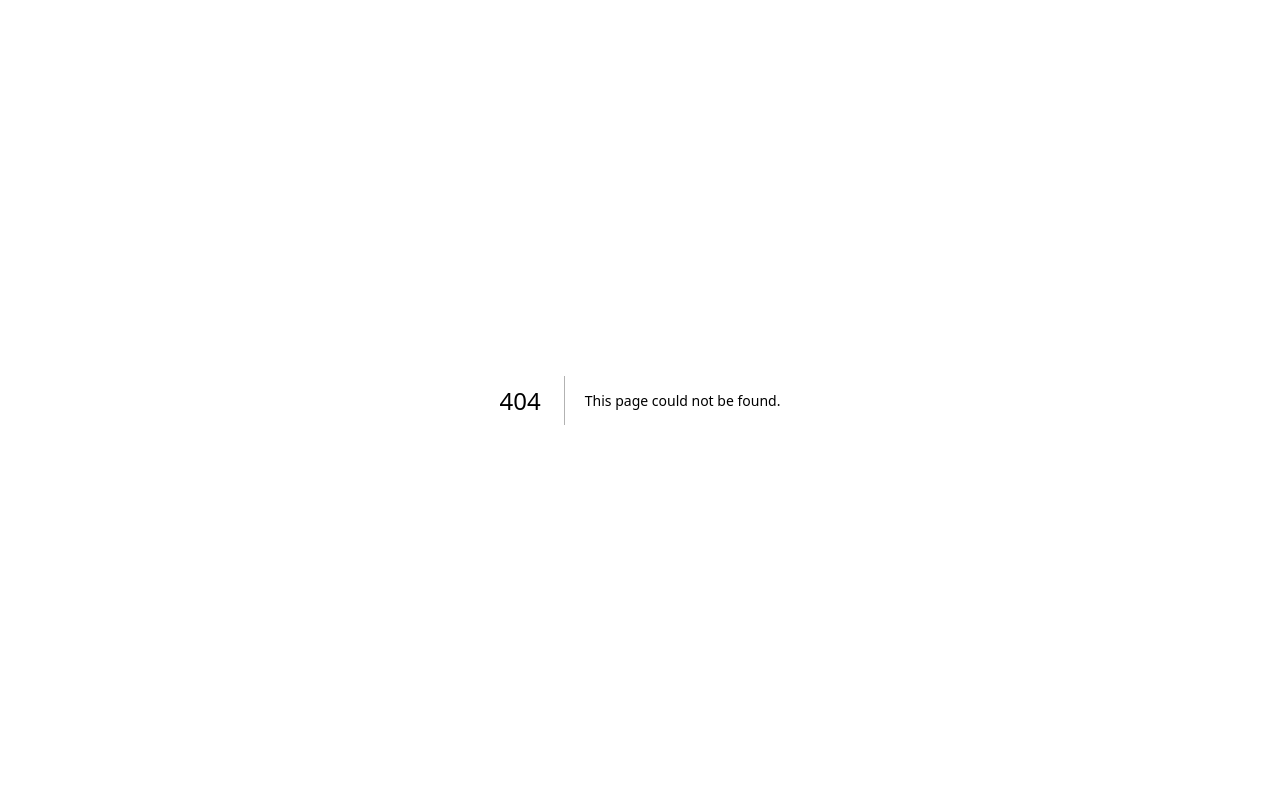
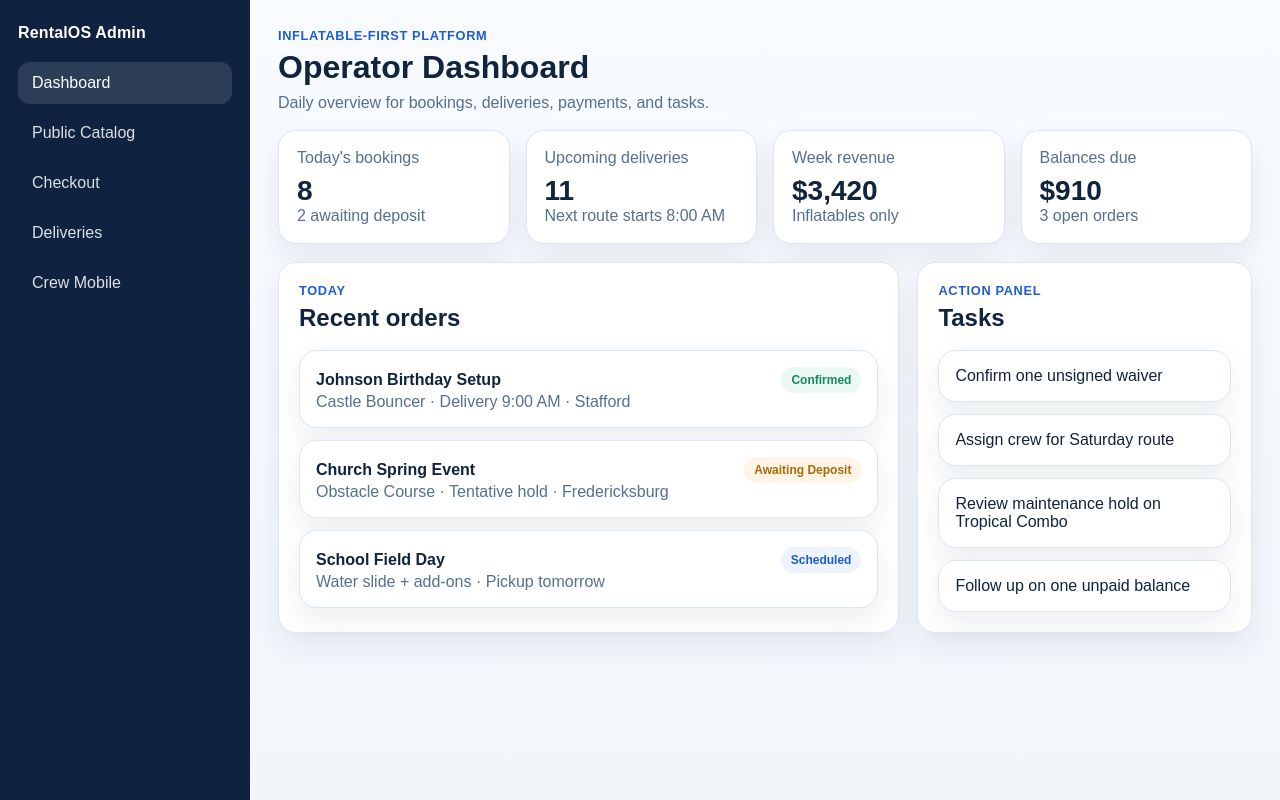
Before and after one commit to kkoly10/rental-software, a Next.js app: page /dashboard in a window 1280 px wide. Before the commit this address had no page. Built offline with nearby package versions, Linux system fonts and the light colour scheme.

Commit message:
Add dashboard page scaffold

```diff
--- /dev/null
+++ b/app/dashboard/page.tsx
@@ -0,0 +1,68 @@
+import { DashboardShell } from "@/components/layout/dashboard-shell";
+import { StatCard } from "@/components/ui/stat-card";
+import { StatusBadge } from "@/components/ui/status-badge";
+
+export default function DashboardPage() {
+  return (
+    <DashboardShell
+      title="Operator Dashboard"
+      description="Daily overview for bookings, deliveries, payments, and tasks."
+    >
+      <div className="stats-row">
+        <StatCard label="Today's bookings" value="8" meta="2 awaiting deposit" />
+        <StatCard label="Upcoming deliveries" value="11" meta="Next route starts 8:00 AM" />
+        <StatCard label="Week revenue" value="$3,420" meta="Inflatables only" />
+        <StatCard label="Balances due" value="$910" meta="3 open orders" />
+      </div>
+
+      <div className="dashboard-grid">
+        <section className="panel">
+          <div className="section-header">
+            <div>
+              <div className="kicker">Today</div>
+              <h2 style={{ margin: "6px 0 0" }}>Recent orders</h2>
+            </div>
+          </div>
+          <div className="list">
+            <div className="order-card">
+              <div className="order-row">
+                <strong>Johnson Birthday Setup</strong>
+                <StatusBadge label="Confirmed" tone="success" />
+              </div>
+              <div className="muted">Castle Bouncer · Delivery 9:00 AM · Stafford</div>
+            </div>
+            <div className="order-card">
+              <div className="order-row">
+                <strong>Church Spring Event</strong>
+                <StatusBadge label="Awaiting Deposit" tone="warning" />
+              </div>
+              <div className="muted">Obstacle Course · Tentative hold · Fredericksburg</div>
+            </div>
+            <div className="order-card">
+              <div className="order-row">
+                <strong>School Field Day</strong>
+                <StatusBadge label="Scheduled" />
+              </div>
+              <div className="muted">Water slide + add-ons · Pickup tomorrow</div>
+            </div>
+          </div>
+        </section>
+
+        <aside className="panel">
+          <div className="section-header">
+            <div>
+              <div className="kicker">Action panel</div>
+              <h2 style={{ margin: "6px 0 0" }}>Tasks</h2>
+            </div>
+          </div>
+          <div className="list">
+            <div className="order-card">Confirm one unsigned waiver</div>
+            <div className="order-card">Assign crew for Saturday route</div>
+            <div className="order-card">Review maintenance hold on Tropical Combo</div>
+            <div className="order-card">Follow up on one unpaid balance</div>
+          </div>
+        </aside>
+      </div>
+    </DashboardShell>
+  );
+}
```
